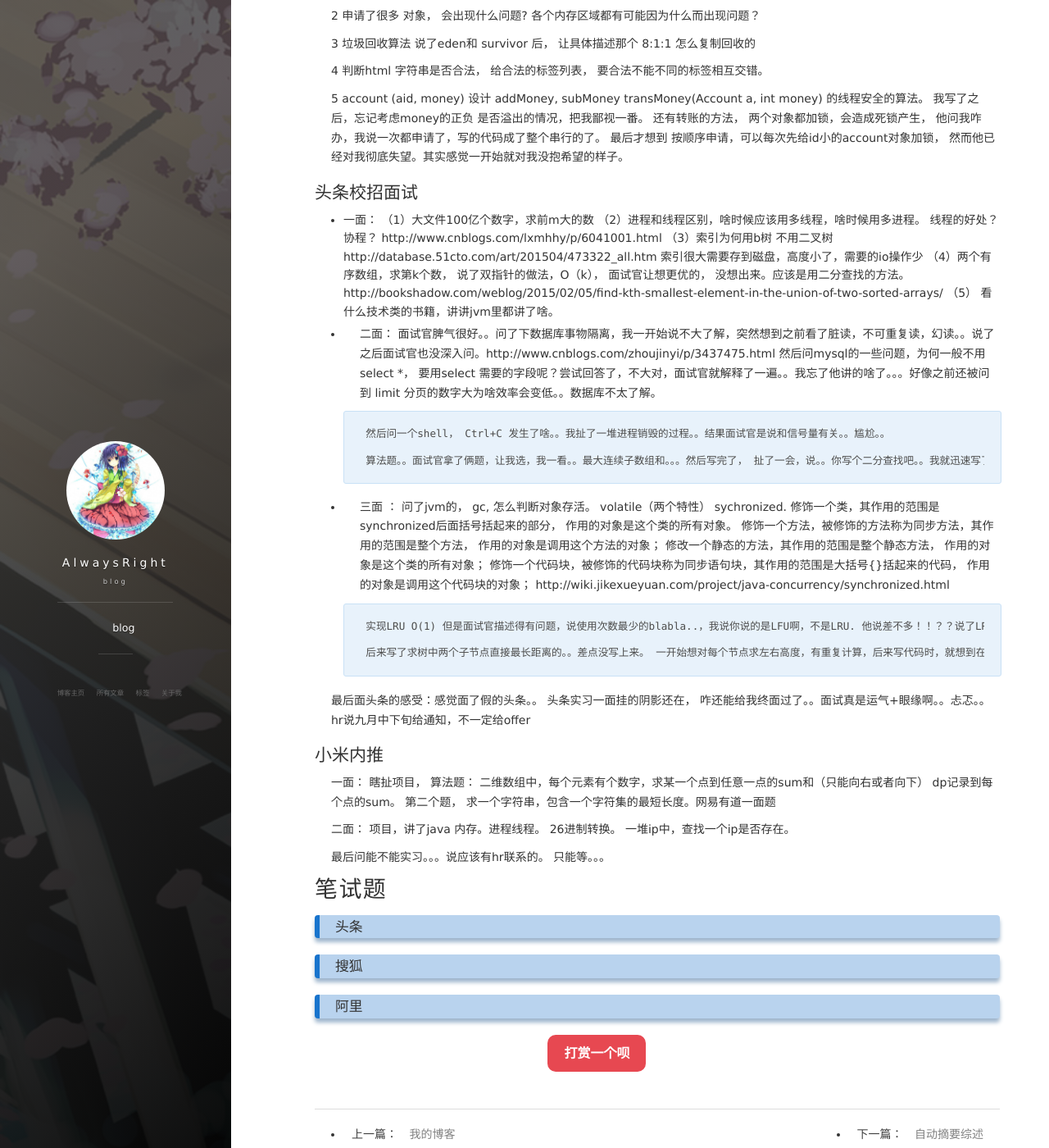
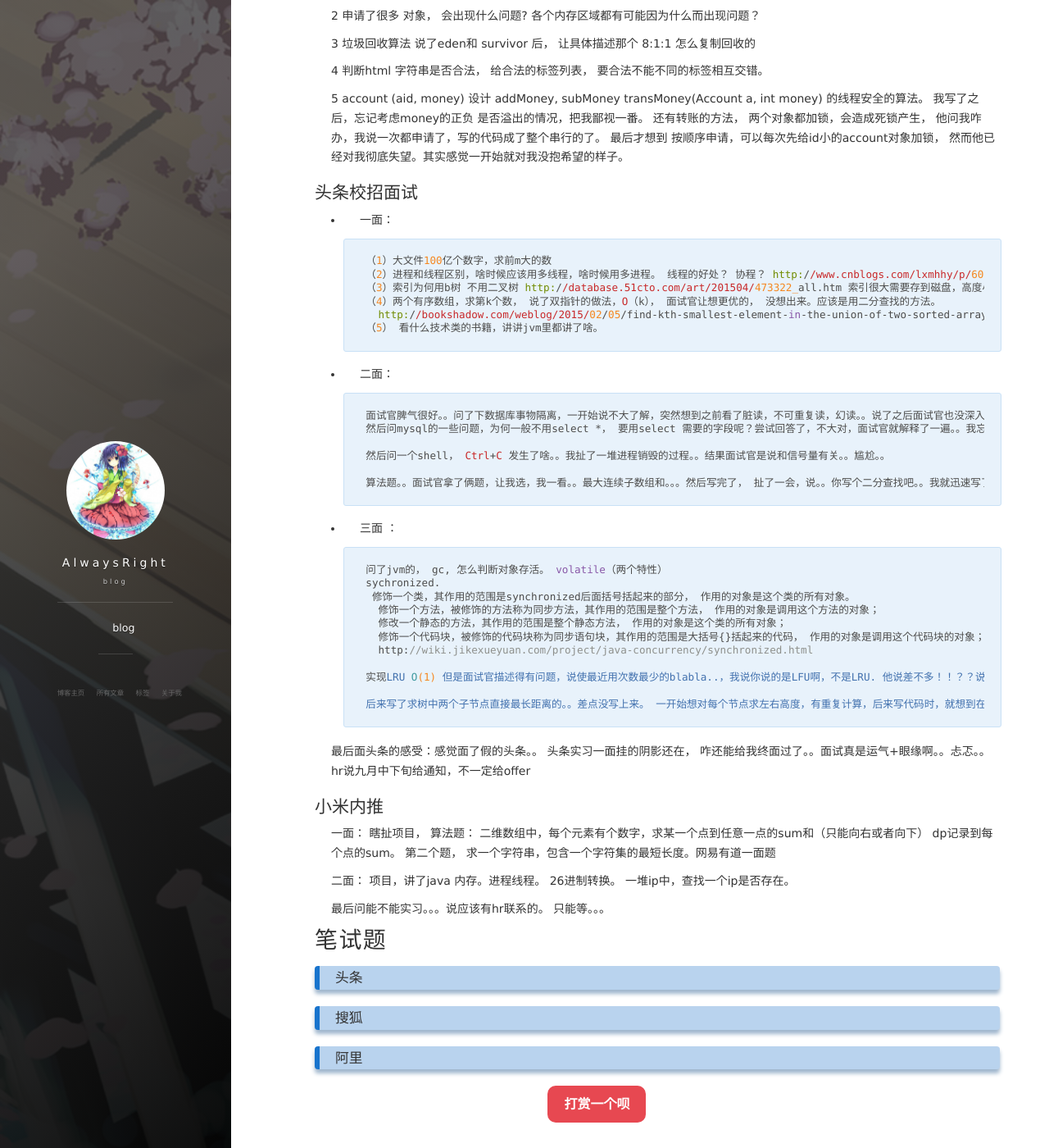
Before and after one commit to AlwaysRight/AlwaysRight.github.io, a Jekyll site: the page built from _posts/2017-04-19-面试.md, in a window 1280 px wide and 1400 px high, scrolled down 3366 px. Shown: the whole window at 82% size. Built offline with Jekyll 4.4.1, drawn with Linux system fonts in a browser that asks for light colours; nearby versions of some CDN libraries; comment, search, counter and statistics services are not loaded; some of the changed text lies outside the part shown.

Commit message:
update mianshi

```diff
--- a/_posts/2017-04-19-面试.md
+++ b/_posts/2017-04-19-面试.md
@@ -148,21 +148,27 @@ jvm OM 异常 通常是怎么个情况， 如何调优。。。
 
 ## 头条校招面试
 * 一面：
+
       （1）大文件100亿个数字，求前m大的数
       （2）进程和线程区别，啥时候应该用多线程，啥时候用多进程。 线程的好处？ 协程？ http://www.cnblogs.com/lxmhhy/p/6041001.html
       （3）索引为何用b树 不用二叉树 http://database.51cto.com/art/201504/473322_all.htm 索引很大需要存到磁盘，高度小了，需要的io操作少
       （4）两个有序数组，求第k个数， 说了双指针的做法，O（k）， 面试官让想更优的， 没想出来。应该是用二分查找的方法。
         http://bookshadow.com/weblog/2015/02/05/find-kth-smallest-element-in-the-union-of-two-sorted-arrays/
       （5） 看什么技术类的书籍，讲讲jvm里都讲了啥。
+
+
 * 二面：
-      面试官脾气很好。。问了下数据库事物隔离，我一开始说不大了解，突然想到之前看了脏读，不可重复读，幻读。。说了之后面试官也没深入问。http://www.cnblogs.com/zhoujinyi/p/3437475.html
+
+      面试官脾气很好。。问了下数据库事物隔离，一开始说不大了解，突然想到之前看了脏读，不可重复读，幻读。。说了之后面试官也没深入问。http://www.cnblogs.com/zhoujinyi/p/3437475.html
       然后问mysql的一些问题，为何一般不用select *， 要用select 需要的字段呢？尝试回答了，不大对，面试官就解释了一遍。。我忘了他讲的啥了。。。好像之前还被问到 limit 分页的数字大为啥效率会变低。。数据库不太了解。
 
       然后问一个shell， Ctrl+C 发生了啥。。我扯了一堆进程销毁的过程。。结果面试官是说和信号量有关。。尴尬。。
 
       算法题。。面试官拿了俩题，让我选，我一看。。最大连续子数组和。。。然后写完了， 扯了一会，说。。你写个二分查找吧。。我就迅速写了个。。 他看了一眼。。然后结束了面试。。
 
+
 * 三面 ：
+
       问了jvm的， gc, 怎么判断对象存活。 volatile（两个特性）
       sychronized.
        修饰一个类，其作用的范围是synchronized后面括号括起来的部分， 作用的对象是这个类的所有对象。
@@ -171,9 +177,10 @@ jvm OM 异常 通常是怎么个情况， 如何调优。。。
         修饰一个代码块，被修饰的代码块称为同步语句块，其作用的范围是大括号{}括起来的代码， 作用的对象是调用这个代码块的对象；
         http://wiki.jikexueyuan.com/project/java-concurrency/synchronized.html
 
-      实现LRU O(1) 但是面试官描述得有问题，说使用次数最少的blabla..，我说你说的是LFU啊，不是LRU. 他说差不多！！？？说了LRU的数据结构，他又说加过期时间怎么整。。 我只能想到O(n)遍历删除的。
+      实现LRU O(1) 但是面试官描述得有问题，说使最近用次数最少的blabla..，我说你说的是LFU啊，不是LRU. 他说差不多！！？？说了LRU的数据结构，他又说加过期时间怎么整。。 我只能想到O(n)遍历删除的。
 
       后来写了求树中两个子节点直接最长距离的。。差点没写上来。 一开始想对每个节点求左右高度，有重复计算，后来写代码时，就想到在递归中可以求一遍就好了。写好了问了下，边界情况。没问题。。然后说今天面试结束了，日常提问环节。。 瞎问了点问题。。
+
 
 最后面头条的感受：感觉面了假的头条。。 头条实习一面挂的阴影还在， 咋还能给我终面过了。。面试真是运气+眼缘啊。。忐忑。。 hr说九月中下旬给通知，不一定给offer
 
```
Also changed, not shown: other parts of _posts/2017-04-19-面试.md (+1 -1 lines).
